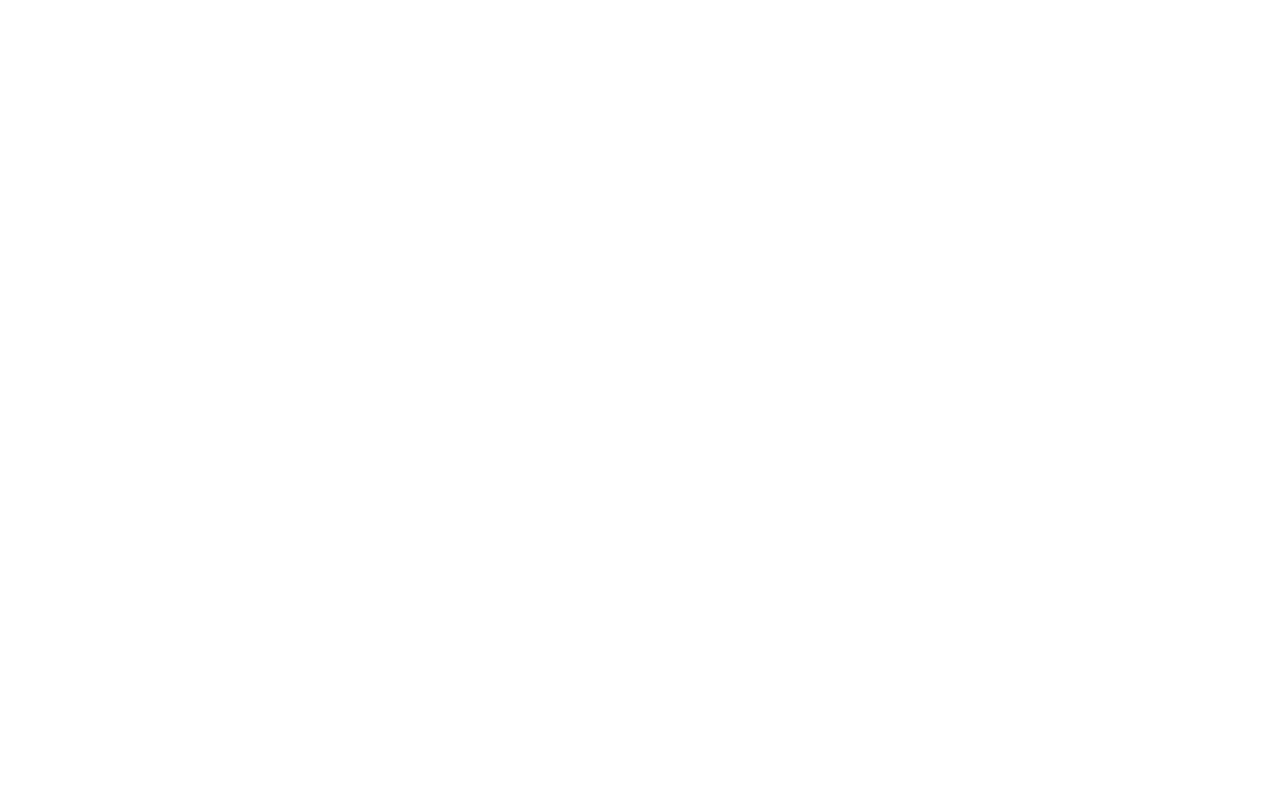
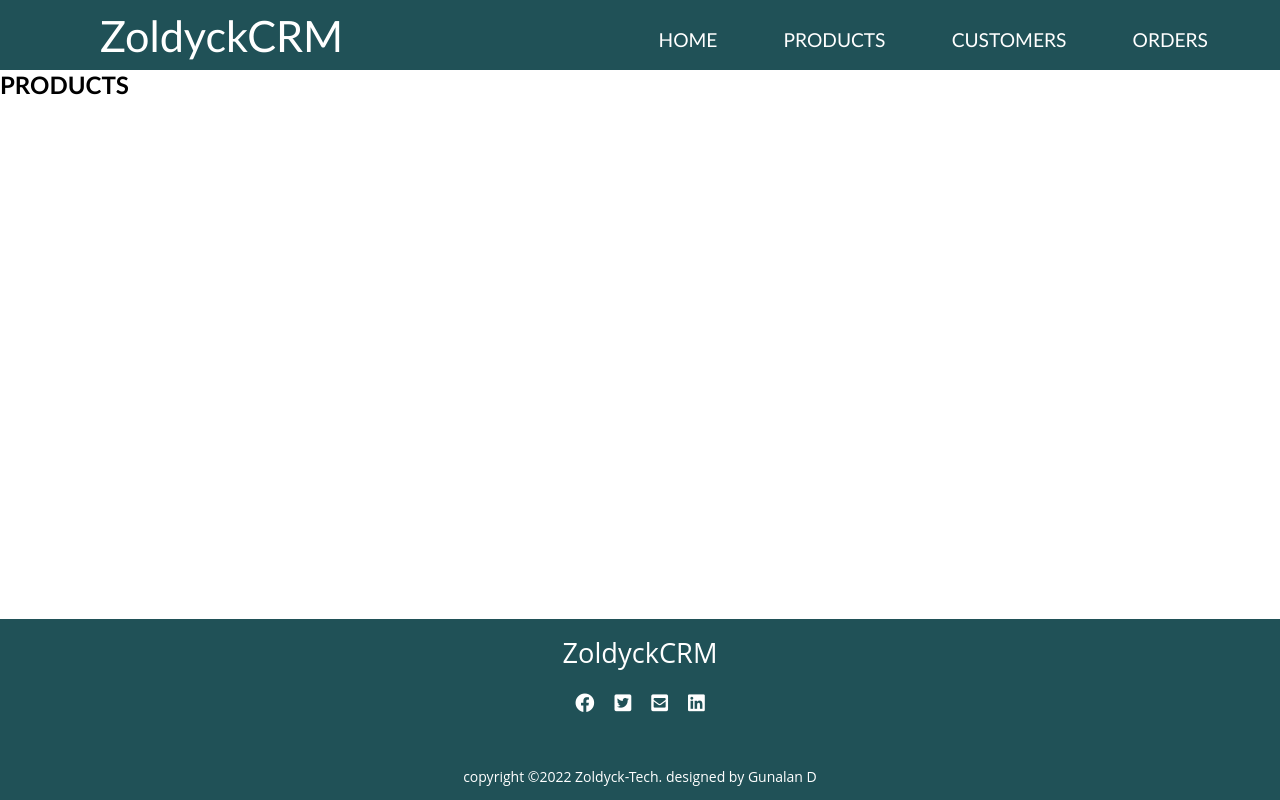
Before and after one commit to GunalanD95/django-crm, a Django app: page /products in a window 1280 px wide. Before the commit the page is empty. Run offline with Django 4.2, Linux system fonts and the light colour scheme; some libraries are stand-ins or nearby versions.

Commit message:
added nav bar in layout.html

```diff
--- a/accounts/static/css/main.css
+++ b/accounts/static/css/main.css
@@ -9,7 +9,12 @@
     font-family: Candara;
 }
 
-nav{
+#page-container {
+    position: relative;
+    min-height: 100vh;
+  }
+
+.nav{
     background: #205157;
     height: 70px;
     width: 100%;
@@ -27,20 +32,20 @@
 }
 
 
-ul{
+.nav .ul-nav{
     list-style: none;
     float: right;
     margin-right: 30px;
 }
 
-nav ul li{
+.nav .ul-nav li{
     display: inline-block;
     line-height: 80px;
     margin : 0 10px;
     margin-right: 2rem;
 }
 
-nav ul li a{
+.nav .ul-nav li a{
     color: #ffff;
     text-decoration: none;
     font-size: 1.2em;
@@ -49,6 +54,86 @@
     text-transform: uppercase;
 }
 
-a:hover{
+.nav .ul-nav li a:hover{
     background-color: #5d7b91;
 }
+
+.nav .ul-nav li a:active{
+    background: #29abe2;
+    border-radius: 5px;
+    color: #fff;
+}
+
+
+/* FOOTER */
+
+
+footer{
+    background: #205157;
+    height: auto;
+    width: 100%;
+    font-family: "Open Sans";
+    padding: 10px;
+    color: #fff;
+    bottom: 0;
+    position: absolute;
+    /* height: 12rem; */
+}
+
+
+.footer-container{
+    display: flex;
+    align-items: center;
+    justify-content: space-between;
+    flex-direction: column;
+}
+
+.footer-container h3{
+    font-size: 1.7rem;
+    font-weight: 500;
+    text-transform: capitalize;
+    line-height: 3rem;
+}
+
+.footer-container p{
+    max-width: 500px;
+    margin-right: 10px auto;
+    line-height: 27px;
+    font-size:14px;
+}
+
+
+.socials{
+    color: #205157;
+    display: flex;
+    align-items: center;
+    justify-content: center;
+    color:#ffff;
+    list-style: none;
+    margin: 1rem 0 3rem 0;
+ }
+
+.socials li {
+    margin: 0 10px;
+ }
+.socials a {
+    text-decoration: none;
+    color:#fff;
+    cursor: pointer;
+ }
+.socials a i{
+    font-size: 1.2rem;
+    cursor: pointer;
+ }
+
+.socials a:hover i{
+    color:aquamarine;
+ }
+
+
+/* .footer-bottom{
+    background: #29718f;
+    width: 100%;
+    padding: 20px 0;
+    text-align: center;
+} */
--- a/accounts/templates/accounts/layout.html
+++ b/accounts/templates/accounts/layout.html
@@ -8,21 +8,57 @@
     <meta http-equiv="X-UA-Compatible" content="IE=edge">
     <meta name="viewport" content="width=device-width, initial-scale=1.0">
     <link rel="stylesheet" type="text/css" href="{% static 'css/main.css' %}">
-    <title>Dashboard</title>
+    <link href="https://cdnjs.cloudflare.com/ajax/libs/font-awesome/5.13.0/css/all.min.css" rel="stylesheet">
 </head>
 <body>
+    <!-- NAV BAR -->
+    <div id="page-container">
 
     <div class="navbar">
-        <nav>
+        <nav class="nav">
             <label class="logo">ZoldyckCRM</label>
-          <ul>
+          <ul class="ul-nav">
               <li><a  href="#">HOME</a></li>
-              <li><a  href="#">PRODUCTS</a></li>
-              <li><a  href="#">CUSTOMERS</a></li>
+              <li><a  href="{% url 'products' %}">PRODUCTS</a></li>
+              <li><a  href="{% url 'customers' %}">CUSTOMERS</a></li>
               <li><a  href="#">ORDERS</a></li>
           </ul>
         </nav>
     </div>
 
+
+
+    <!-- MAIN CONTENT -->
+    <article>
+        {% block content %}
+
+        {% endblock %}
+    </article>
+
+
+
+
+    <!-- FOOTER -->
+
+    <footer>
+        <div class="footer-container">
+            <h3>ZoldyckCRM</h3>
+            <!-- <p>The Zoldyck Family (ゾルディック家け, Zorudikku-ke) is considered to be, by far, the deadliest and most infamous group of assassins in the world.</p> -->
+            <div class="social">
+                <ul class="socials">
+                    <li><a href="#"><i class="fab fa-facebook"></i></a></li>
+                    <li><a href="#"><i class="fab fa-twitter-square"></i></a></li>
+                    <li><a href="#"><i class="fas fa-envelope-square"></i></a></li>
+                    <li><a href="#"><i class="fab fa-linkedin"></i></a></li>
+                </ul>
+            </div>
+            <div class="footer-bottom">
+                <p>copyright &copy;2022 Zoldyck-Tech. designed by <span>Gunalan D</span></p>
+            </div>
+        </div>
+    </footer>
+
+
+    </div>
 </body>
 </html>
--- a/accounts/templates/accounts/products.html
+++ b/accounts/templates/accounts/products.html
@@ -0,0 +1,8 @@
+{% extends 'accounts/layout.html'%}
+
+
+{% block content %}
+
+    <h1>PRODUCTS</h1>
+
+{% endblock %}
```
Also changed, not shown: accounts/templates/accounts/customers.html (+8 -0 lines), accounts/templates/accounts/home.html (+8 -12 lines), db.sqlite3.
